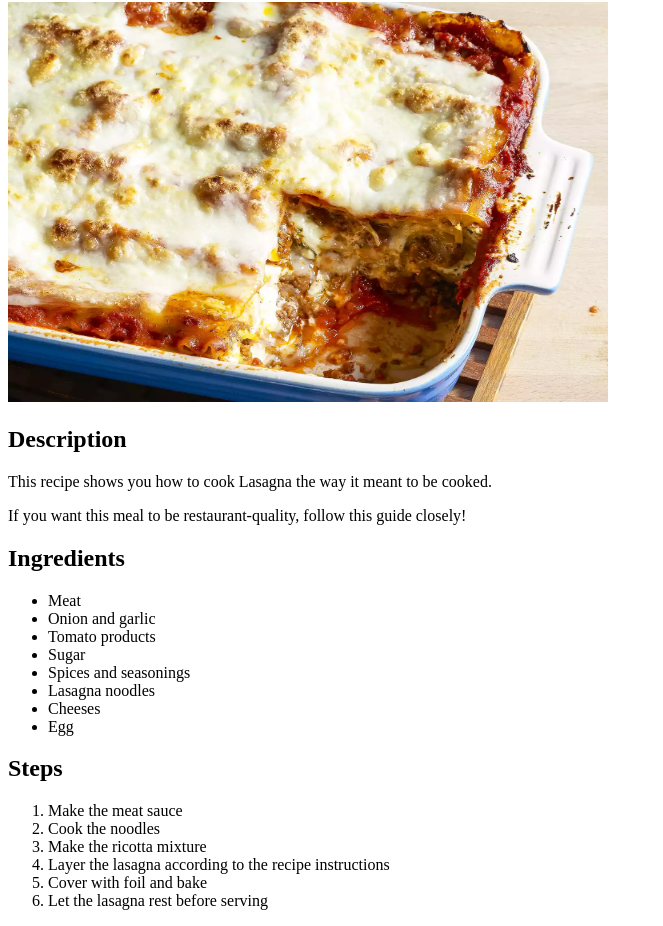
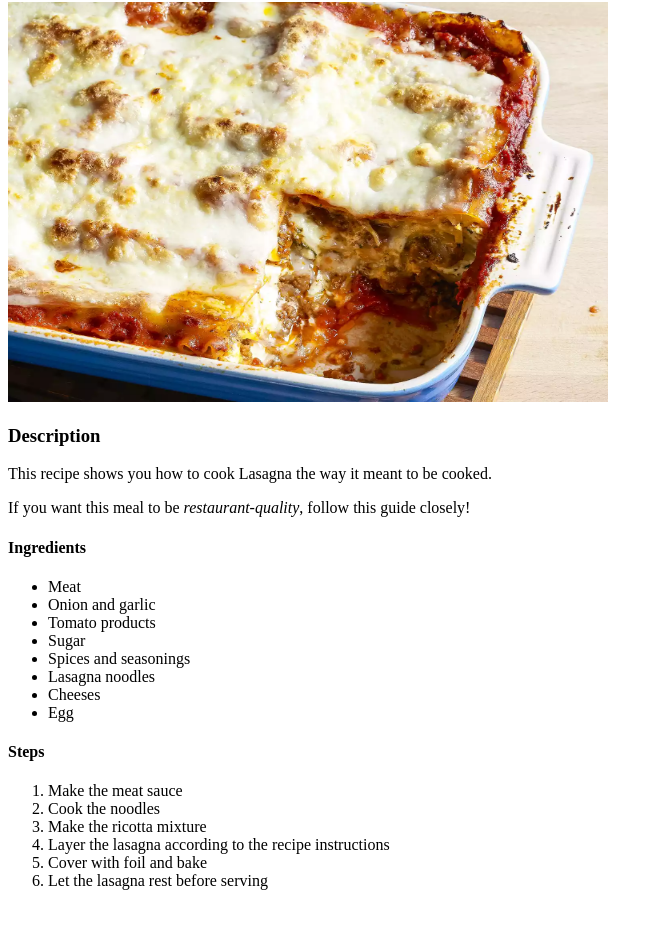
Before and after one commit to NQKiet20/odin-recipes, a plain HTML site: page recipes/lasagna.html in a window 1280 px wide. Shown: the part 78-1004 px from the top of the page, without its empty margins (0-663 px from the left). Drawn offline with Linux system fonts and the light colour scheme.

Commit message:
Change heading size for every recipes pages

```diff
--- a/recipes/lasagna.html
+++ b/recipes/lasagna.html
@@ -8,10 +8,12 @@
     <body>
         <h1>Lasagna</h1>
         <img src="../images/lasagna.webp" alt="lasagna" style="width:600px;height:400px">
-        <h2>Description</h2>
+        <h3>Description</h3>
         <p>This recipe shows you how to cook Lasagna the way it meant to be cooked.</p>
-        <p>If you want this meal to be restaurant-quality, follow this guide closely!</p>
-        <h2>Ingredients</h2>
+        <p>If you want this meal to be <em>restaurant-quality</em>, follow this guide closely!</p>
+        <p></p>
+        <div>
+            <h4>Ingredients</h4>
             <ul>
                 <li>Meat</li>
                 <li>Onion and garlic</li>
@@ -22,7 +24,9 @@
                 <li>Cheeses</li>
                 <li>Egg</li>
             </ul>
-        <h2>Steps</h2>
+        </div>
+        <div>
+            <h4>Steps</h4>
             <ol>
                 <li>Make the meat sauce</li>
                 <li>Cook the noodles</li>
@@ -31,6 +35,7 @@
                 <li>Cover with foil and bake</li>
                 <li>Let the lasagna rest before serving</li>
             </ol>
+        </div>
     </body>
 
 </html>
```
Also changed, not shown: recipes/burger.html (+7 -3 lines), recipes/pho.html (+8 -3 lines). Lines whose indentation alone changed are shown as unchanged.
